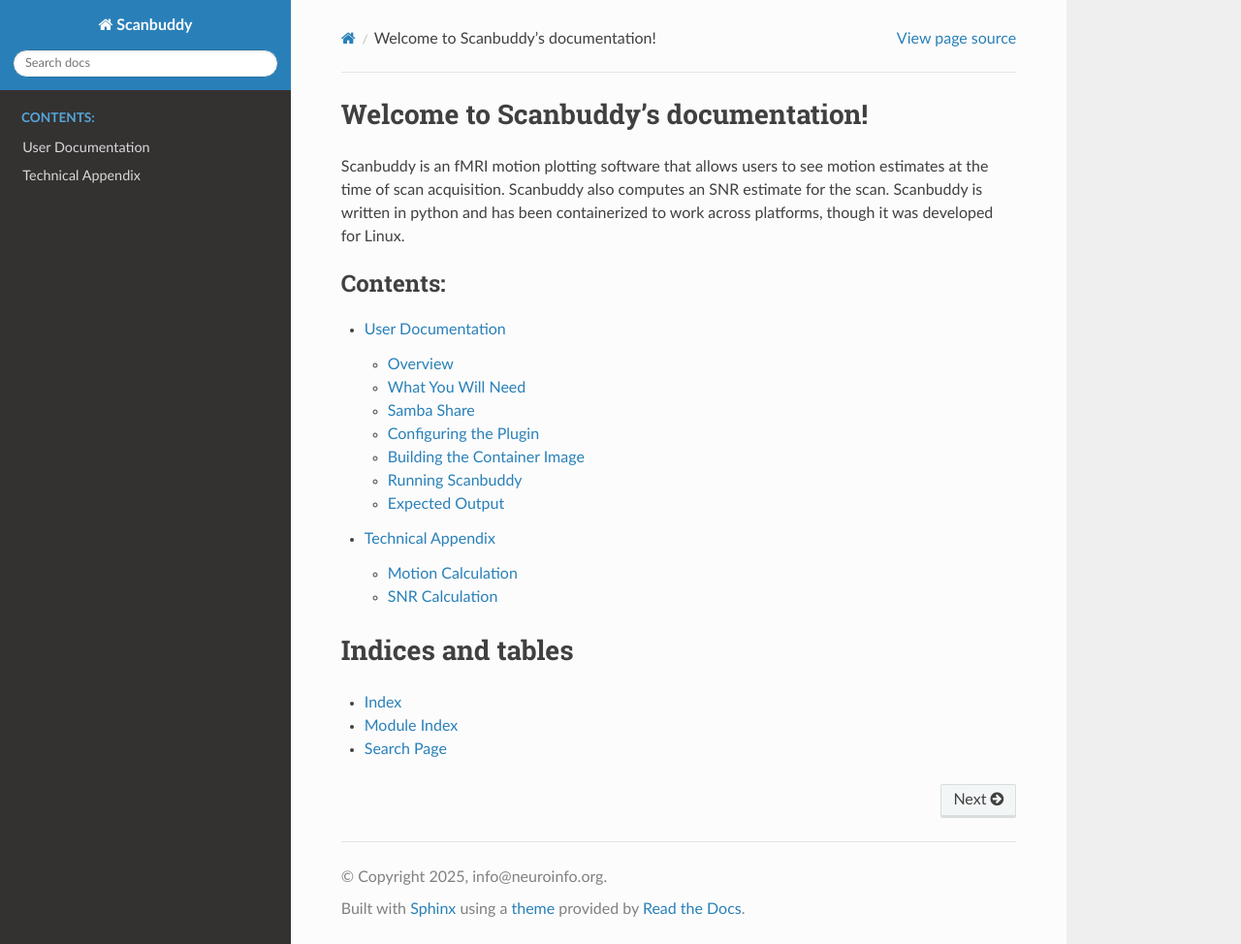
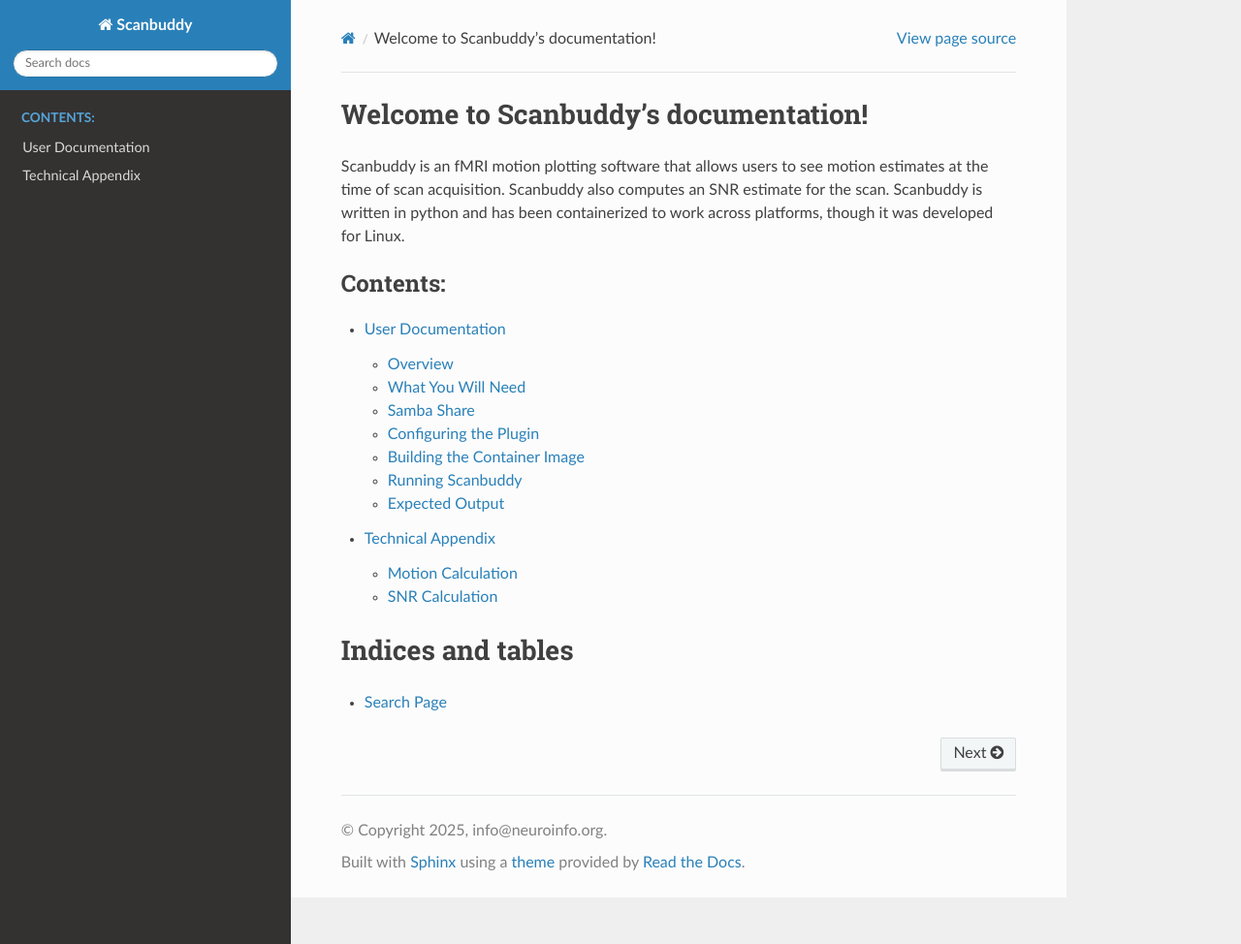
Before and after one commit to harvard-nrg/scanbuddy, a Sphinx documentation site: the page built from docs/source/index.rst, in a window 1280 px wide and 974 px high. Shown: the whole window at 97% size. Built offline with Sphinx 7.4.7 and the Read the Docs theme 3.1.0, drawn with Linux system fonts in a browser that asks for light colours.

Commit message:
small doc edits

```diff
--- a/docs/source/index.rst
+++ b/docs/source/index.rst
@@ -18,6 +18,4 @@
 Indices and tables
 ==================
 
-* :ref:`genindex`
-* :ref:`modindex`
 * :ref:`search`
--- a/docs/source/technical_appendix.rst
+++ b/docs/source/technical_appendix.rst
@@ -7,7 +7,7 @@
 
 Motion Calculation
 ^^^^^^^^^^^^^^^^^^
-Motion calculation relies on Chris Rorden's dicom converter, `dcm2niix`_. Each incoming dicom file gets converted to the nifti format and then fed as input into AFNI's `3dvolreg`_ program. 3dvolreg is generally used to register volumes to one another, with one volume serving as the "base" volume that the other is being registered to. Our use case is taking each volume and registering it to the volume that immediately preceded it. For example, volume two gets registered to volume one, volume three gets registered to volume two, and so on. Scanbuddy does not run 3dvolreg on volume one.
+Motion calculation relies on Chris Rorden's dicom converter, `dcm2niix`_. Each incoming dicom file gets converted to the NIfTI format and then fed as input into AFNI's `3dvolreg`_ program. 3dvolreg is generally used to register volumes to one another, with one volume serving as the "base" volume that the other is being registered to. Our use case is taking each volume and registering it to the volume that immediately preceded it. For example, volume two gets registered to volume one, volume three gets registered to volume two, and so on. Scanbuddy does not run 3dvolreg on volume one.
 
 3dvolreg optionally spits out a 1D file that estimates how much motion correction had to be done to the input volume to register it to the base volume. In other words, it tells us how much the participant moved between the two volumes. Scanbuddy plots the 1D file in the "Translations" and "Rotations" graphs. Here's an example of a 3dvolreg command Scanbuddy runs:
 
@@ -19,7 +19,7 @@
 
 SNR Calculation
 ^^^^^^^^^^^^^^^
-Scanbuddy's SNR calculation is slice based. It uses coil element information available in the dicom header to determine what the expected voxel intensity should be. Any voxels that are below that threshold get masked out in through every slice in each volume. Then we take the average of each slice from each volume to create a 2D array. We calculate an SNR metric for each slice by dividing the slice mean by the slice standard deviation. Next, we calculate a weighted snr mean by dividing the slice snr by the number of voxels in that slice. Finally, we aggregate the weighted slice means across all the volumes and divide it by the total number of voxels.
+Scanbuddy's SNR calculation is slice based. It uses coil element information available in the dicom header to determine what the expected voxel intensity should be. Any voxels that are below that threshold get masked out in through every slice in each volume. Then we take the average of each slice from each volume to create a 2D array. We calculate an SNR metric for each slice by dividing the slice mean by the slice standard deviation. Next, we calculate a weighted SNR mean by dividing the slice SNR by the number of voxels in that slice. Finally, we aggregate the weighted slice means across all the volumes and divide it by the total number of voxels.
 
 And voilà! We have an SNR estimate. Scanbuddy starts calculating SNR volume around volume 60, though it may differ depending on the headcoil being used. Scanbuddy will calculate SNR every four volumes after it's initial calculation. We optimized the calculation by having Scanbuddy only recalculate weighted slice means in slices where the estimated mask has changed.
 
```
